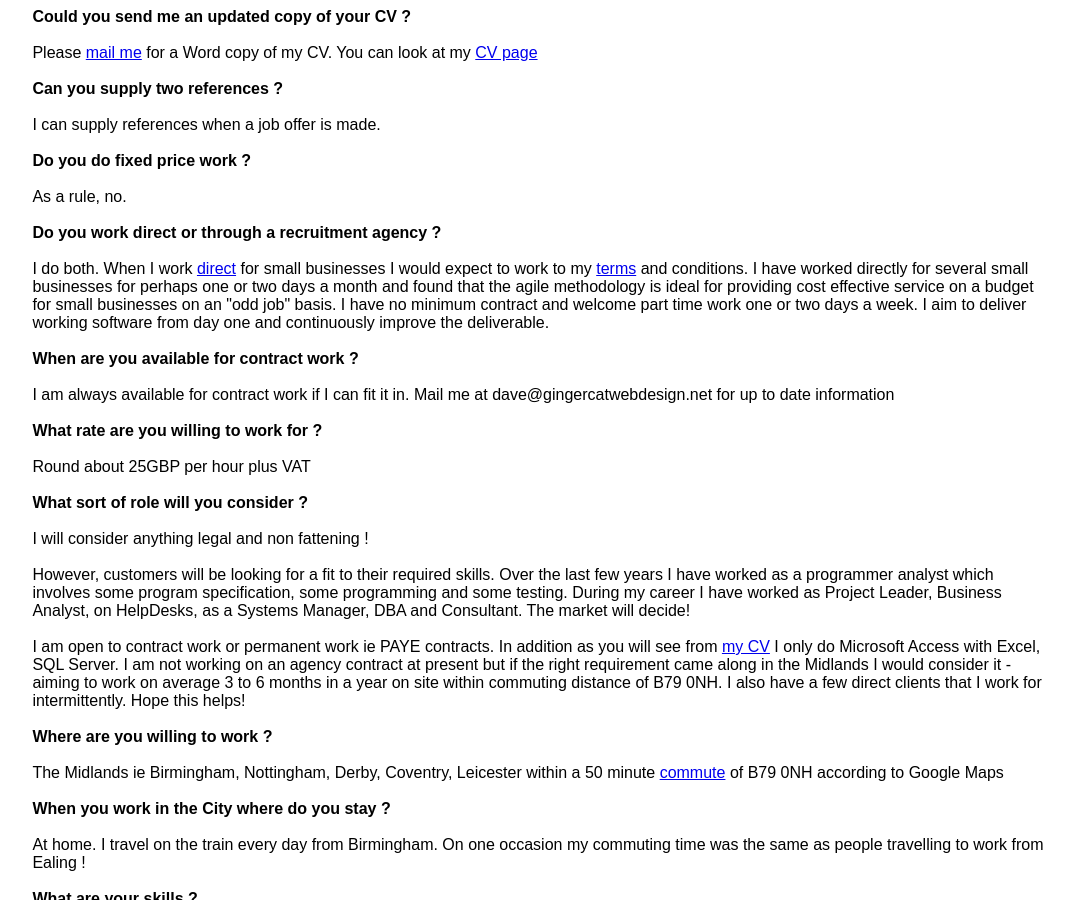
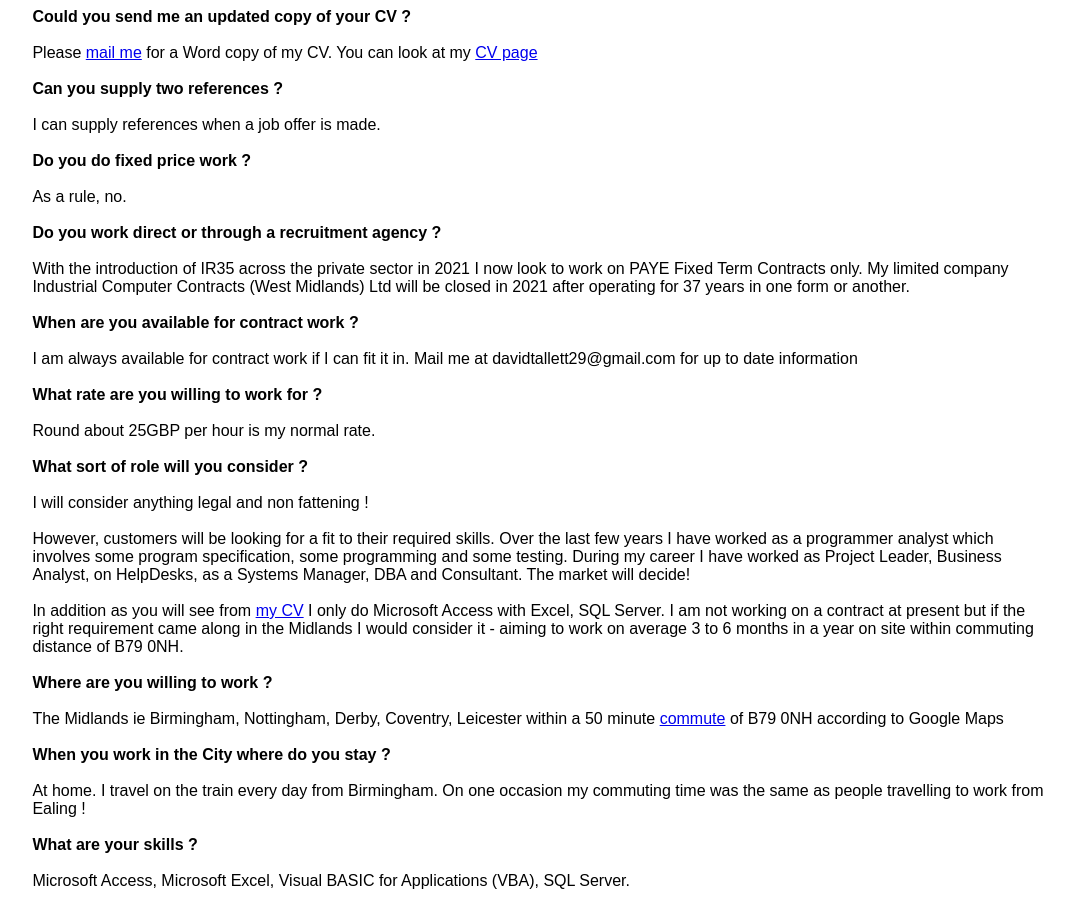
Before and after one commit to DaveTallett26/davetallett26.github.io, a Jekyll site: the page faq.html, which Jekyll copies as it is, in a window 1280 px wide and 900 px high, scrolled down 306 px. Shown: the whole window, without its empty margins (102-1176 px from the left). Built offline with Jekyll 4.4.1, drawn with Linux system fonts in a browser that asks for light colours; some of the changed text lies outside the part shown.

Commit message:
update faq

```diff
--- a/faq.html
+++ b/faq.html
@@ -55,18 +55,16 @@ As a rule, no.
 <br/><br/>
 <b>Do you work direct or through a recruitment agency ?</b>
 <br/><br/>
-I do both. When I work <a href="accessexcelvba.html">direct</a> for small businesses I would expect to work to my <a href="terms.html">terms</a> and conditions.
-I have worked directly for several small businesses for perhaps one or two days a month and found that the agile methodology is ideal for providing cost effective service
-on a budget for small businesses on an "odd job" basis. I have no minimum contract and welcome part time work one or two days a week.
-I aim to deliver working software from day one and continuously improve the deliverable.
+With the introduction of IR35 across the private sector in 2021 I now look to work on PAYE Fixed Term Contracts only.
+  My limited company Industrial Computer Contracts (West Midlands) Ltd will be closed in 2021 after operating for 37 years in one form or another.
 <br/><br/>
 <b>When are you available for contract work ?</b>
 <br/><br/>
-I am always available for contract work if I can fit it in. Mail me at dave@gingercatwebdesign.net for up to date information
+I am always available for contract work if I can fit it in. Mail me at davidtallett29@gmail.com for up to date information
 <br/><br/>
 <b>What rate are you willing to work for ?</b>
 <br/><br/>
-Round about 25GBP per hour plus VAT
+Round about 25GBP per hour is my normal rate.
 <br/><br/>
 <b>What sort of role will you consider ?</b>
 <br/><br/>
@@ -77,11 +75,9 @@ years I have worked as a programmer analyst which involves some program specific
 programming and some testing. During my career I have worked as Project Leader, Business
 Analyst, on HelpDesks, as a Systems Manager, DBA and Consultant. The market will decide!
 <br/><br/>
-I am open to contract work or permanent work ie PAYE contracts.
 In addition as you will see from <a href="cv.html">my CV</a> I only do Microsoft Access with Excel, SQL Server.
-I am not working on an agency contract at present but if the right requirement came along in the Midlands I would consider it -
+I am not working on a contract at present but if the right requirement came along in the Midlands I would consider it -
 aiming to work on average 3 to 6 months in a year on site within commuting distance of B79 0NH.
-I also have a few direct clients that I work for intermittently. Hope this helps!
 <br/><br/>
 <b>Where are you willing to work ?</b>
 <br/><br/>
@@ -145,7 +141,7 @@ You are not allowed to ask that nowadays!
 <br/><br/>
 <b>What is your work telephone number ?</b>
 <br/><br/>
-Please do not ring me at work. Email me on dave@gingercatwebdesign.net, I usually reply within 24 hours.
+Please do not ring me at work. Email me on davidtallett29@gmail.com, I usually reply within 24 hours.
 <br/><br/>
 <b>How do I get back to your front page ?</b>
 <br/><br/>
```
Also changed, not shown: other parts of faq.html (+1 -3 lines).
